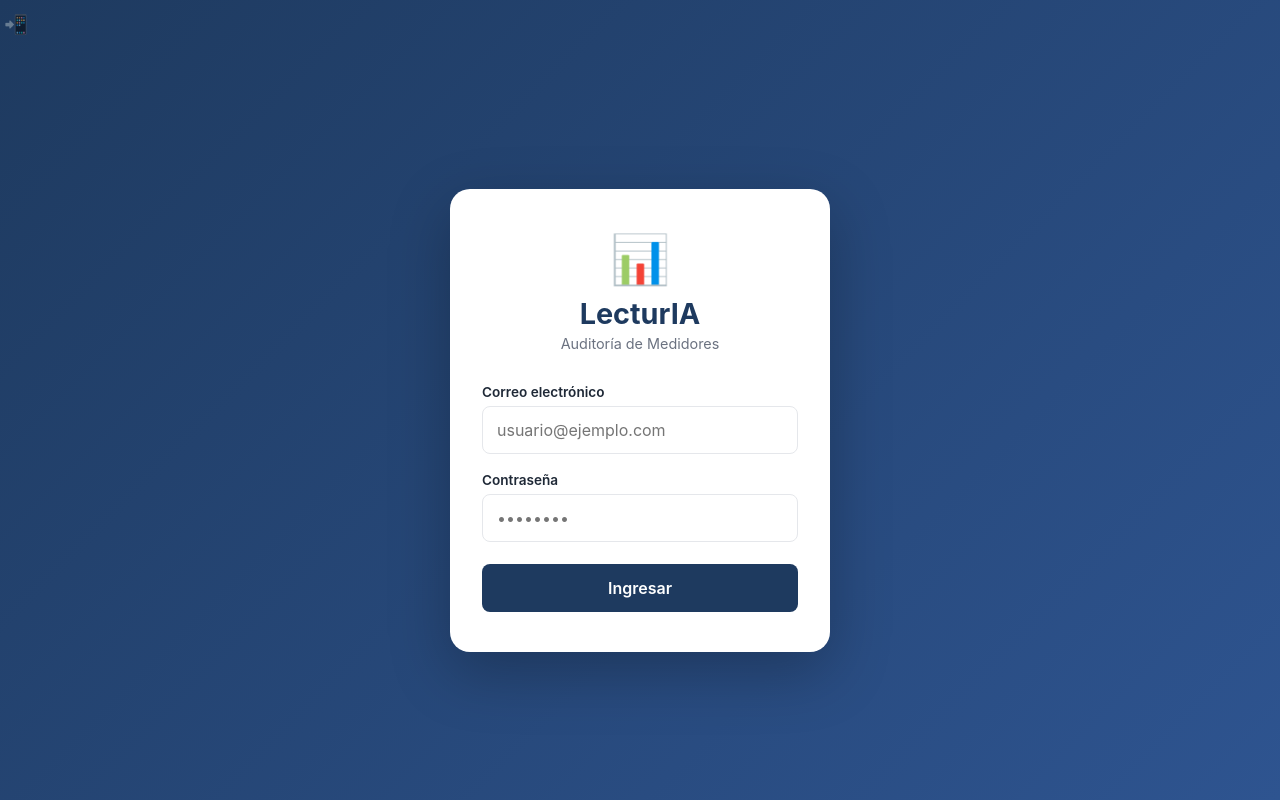
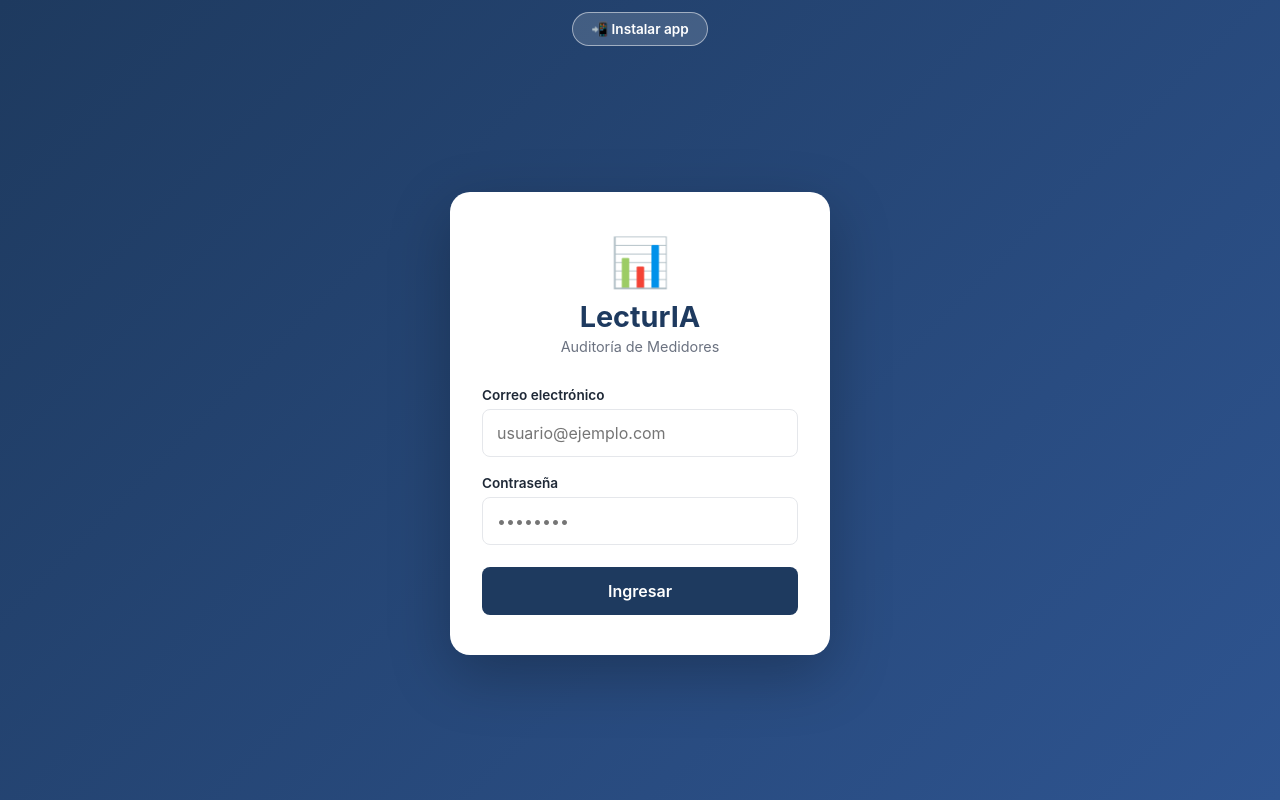
Before and after one commit to diegodago-o/formas-ia, a React (Create React App) app in the folder frontend/: page /login in a window 1280 px wide. Built offline with nearby package versions, Linux system fonts and the light colour scheme.

Commit message:
feat(install-banner): botón instalar app visible con texto y estilo sobre fondo azul
Co-Authored-By: Claude Sonnet 4.6 <noreply@anthropic.com>

```diff
--- a/frontend/src/components/InstallBanner.js
+++ b/frontend/src/components/InstallBanner.js
@@ -44,8 +44,8 @@ export default function InstallBanner() {
   return (
     <>
       {/* Ícono discreto */}
-      <button className={styles.chip} onClick={() => setSheetOpen(true)} title="Instalar app">
-        📲
+      <button className={styles.chip} onClick={() => setSheetOpen(true)}>
+        📲 Instalar app
       </button>
 
       {/* Bottom-sheet con instrucciones */}
--- a/frontend/src/components/InstallBanner.module.css
+++ b/frontend/src/components/InstallBanner.module.css
@@ -1,21 +1,21 @@
-/* ── Chip discreto ─────────────────────────────────────────────── */
+/* ── Botón instalar (visible) ───────────────────────────────────── */
 .chip {
-  display: inline-flex;
+  display: flex;
   align-items: center;
-  justify-content: center;
-  background: transparent;
-  border: none;
-  border-radius: 50%;
-  width: 32px;
-  height: 32px;
-  font-size: 1.2rem;
+  gap: 8px;
+  align-self: center;
+  background: rgba(255,255,255,0.15);
+  border: 1.5px solid rgba(255,255,255,0.5);
+  border-radius: 24px;
+  padding: 8px 18px;
+  font-size: 0.85rem;
+  font-weight: 600;
+  color: #fff;
   cursor: pointer;
-  opacity: 0.5;
-  transition: opacity 0.15s;
-  margin-top: 8px;
-  padding: 0;
+  margin: 12px auto 0;
+  transition: background 0.15s;
 }
-.chip:hover { opacity: 1; }
+.chip:hover { background: rgba(255,255,255,0.25); }
 
 /* ── Overlay ───────────────────────────────────────────────────── */
 .overlay {
```
